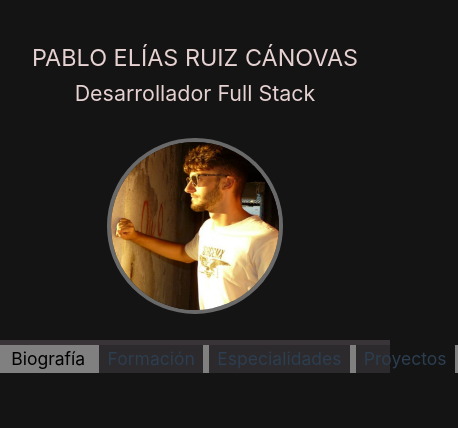
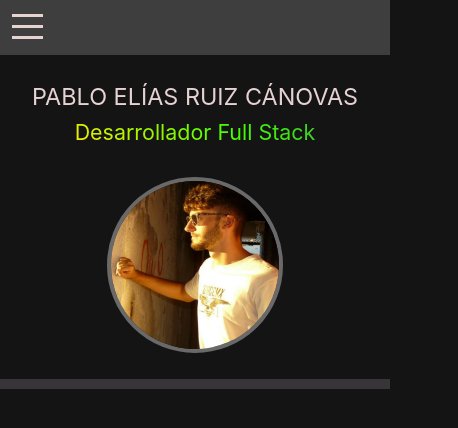
Before and after one commit to PabloE-03/portfolio-PE, a Vue app: page / in a window 390 px wide. Shown: the top 428 px of the page, 458 px wide, since content can reach past the window. Built offline with nearby package versions, Linux system fonts and the light colour scheme.

Commit message:
Se crea un menú específico para dispositivos móviles

```diff
--- a/src/components/HomeComponent.vue
+++ b/src/components/HomeComponent.vue
@@ -1,14 +1,60 @@
 <script setup>
-import { useRouter } from 'vue-router';
+import { ref,onMounted } from 'vue';
+
+
+let screenX = window.screen.width;
+let movil = screenX <= 500;
+let activeMenu = ref(false);
+let interval = undefined;
+const checkScreen = ()=>{
+    screenX = window.screen.width;
+    movil = screenX <= 500;
+}
+
+const activarMenu = () => {
+    activeMenu.value = !activeMenu.value;
+    let menu = document.getElementById("menu-content");
+    let main = document.getElementsByName("main");
+    let portada = document.getElementsByClassName("portada")[0];
+    if(activeMenu.value){
+        menu.style.left = "0%";
+        portada.style.opacity = "0.2";
+    }
+    else
+    {
+        menu.style.left = "-60%";
+        portada.style.opacity = "1";
+    }
+}
+
+
+onMounted(()=>{
+    interval = setInterval(checkScreen(),50);
+})
 </script>
 <template>
     <header>
+        <nav class="contenido-movil">
+            <div class="boton">
+                <input type="checkbox" id="check-menu"  v-on:click="activarMenu">
+                <div class="barra-menu"></div>
+                <div class="barra-menu"></div>
+                <div class="barra-menu"></div>
+            </div>
+        </nav>
         <div class="portada">
             <h1>PABLO ELÍAS RUIZ CÁNOVAS</h1>
             <h2>Desarrollador Full Stack</h2>
             <img src="../assets/img/foto-perfil.png">
         </div>
     </header>
+    <aside id="menu-content">
+        <div id="c-bio"><h3>Biografía</h3></div>
+        <div id="c-for"><h3>Formación</h3></div>
+        <div id="c-esp"><h3>Especialidades</h3></div>
+        <div id="c-pry"><h3>Proyectos</h3></div>
+        <div id="c-red"><h3>Contacto</h3></div>
+    </aside>
     <main>
         <nav class="contenido">
             <div id="c-bio"><h3>Biografía</h3></div>
@@ -26,9 +72,13 @@ import { useRouter } from 'vue-router';
 </template>
 <style scoped lang="scss">
 @use "../assets/scss/mixings.scss" as mixings;
+@import url("../assets/css/animations.css");
 
-header,main,footer{
-    // @include mixings.fondo-portada;
+aside{
+    display: none;
+}
+#check-menu{
+    display: none;
 }
 header{
     width: 100%;
@@ -46,6 +96,11 @@ header{
             }
             h2{
                 font-size: 2.5vw;
+                color: transparent;
+                background-image: linear-gradient(45deg, #ff0000, #ff7300, #ffeb00, #47ff00, #339353, #4d6be2, #8a00ff, #ff5050);
+                background-size: 300% 300%;
+                background-clip: text;
+                animation: animación-texto-portada 6s infinite linear;
             }
             img{
                 width: 20%;
@@ -80,13 +135,24 @@ header{
     }
 }
 @media screen and (max-width:500px){
+    aside{
+        display: block;
+    }
+    #check-menu{
+        display: inline-block;
+    }
+    .contenido{
+        display: none;
+    }
     header{
         width: 100%;
         padding-bottom: 5%;
+        border-width: 10px;
         .portada{
             width: 100%;
-            margin-top: 10%;
+            margin-top: 20%;
             color: rgb(231, 210, 210);
+            transition: 0.5s;
             img{
                 width: 45%;
                 border-radius: 50%;
@@ -101,21 +167,60 @@ header{
             }
         }
     }
-    .contenido{
-        & div{
-            margin: 0% auto;
-            padding: 0% 2.1%;
-            border-left-style: solid;
-            border-right-style: solid;
-            border-color: gray;
-            transition: 1s;
+    .contenido-movil{
+        width: 100%;
+        padding: 4% 0%;
+        height: fit-content;
+        background-color: rgb(63, 62, 62);
+        position: fixed;
+        top: 0%;
+        text-align: left;
+        .barra-menu{
+            position: absolute;
+            width: 8%;
+            height: 5%;
+            margin-top: 5%;
+            background-color: rgb(231, 210, 210);
+            transition: 0.3s cubic-bezier(0.37, -1.11, 0.79, 2.02);
+            // posiciones para el bucle for
+            $left: 3%;
+            $top: -30%;
+            // recorrido de las barras del menu
+            @for $i from 1 to 4{
+                &:nth-of-type(#{$i}){
+                    $top: $top + 20%;
+                    top: $top;
+                    left: $left;
+                }
+            }
         }
-        #c-bio{
-            background-color: gray;
-            color: black;
+        #check-menu{
+            transform: scale(4,3.5) translate(35%,5%);
+            opacity: 0;
+            &:checked ~ .barra-menu:nth-of-type(1){
+                transform: translateY(450%) rotate(45deg);
+            }
+            &:checked ~ .barra-menu:nth-of-type(2){
+                opacity: 0;
+            }
+            &:checked ~ .barra-menu:nth-of-type(3){
+                transform: translateY(-350%) rotate(-45deg);
+            }
         }
-        #c-red{
-            display: none;
+    }
+    #menu-content{
+        position: fixed;
+        width: 60%;
+        height: 100%;
+        top: 6.8%;
+        left: -60%;
+        background-color: rgb(29, 34, 34);
+        transition: 0.5s ease-in-out;
+        div{
+            margin: 5%;
+            margin-top: 10%;
+            width: fit-content;
+            font-size: 5vw;
         }
     }
 }
```
